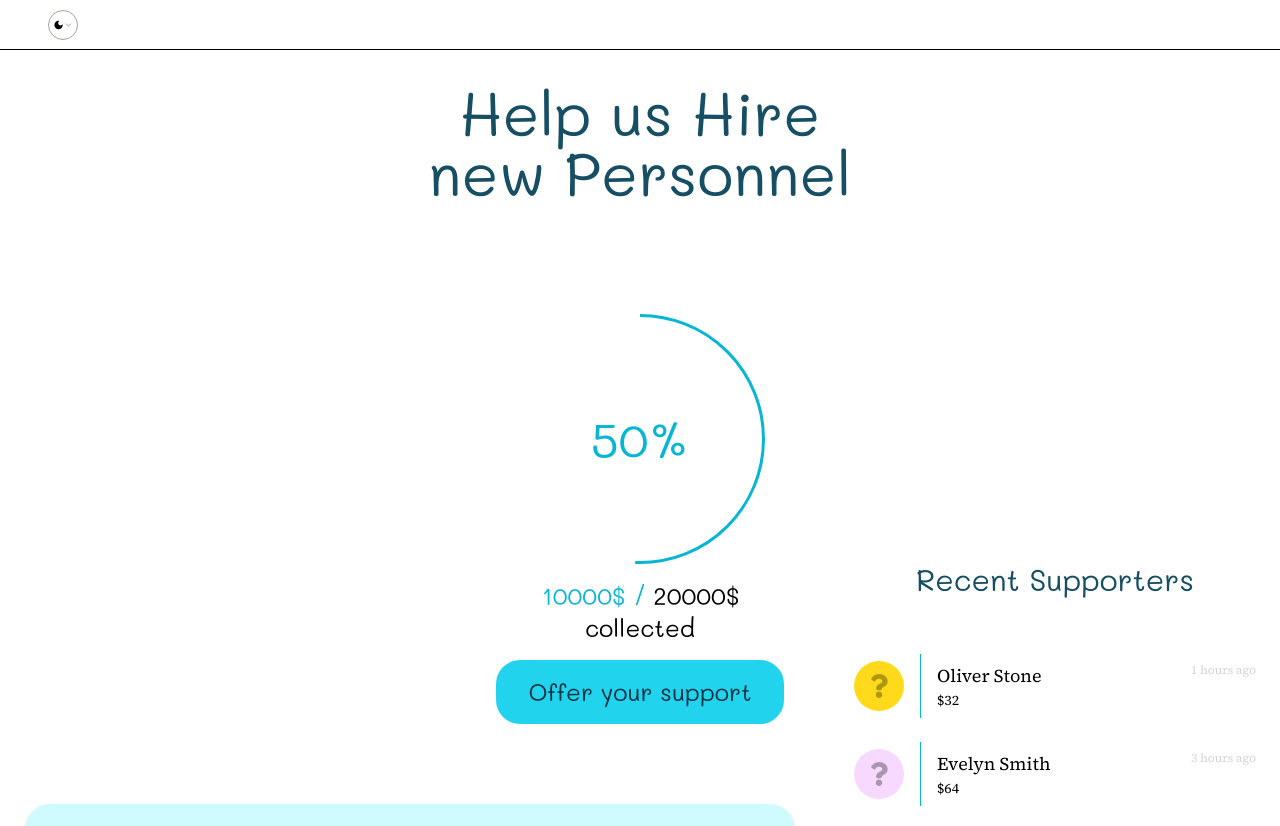
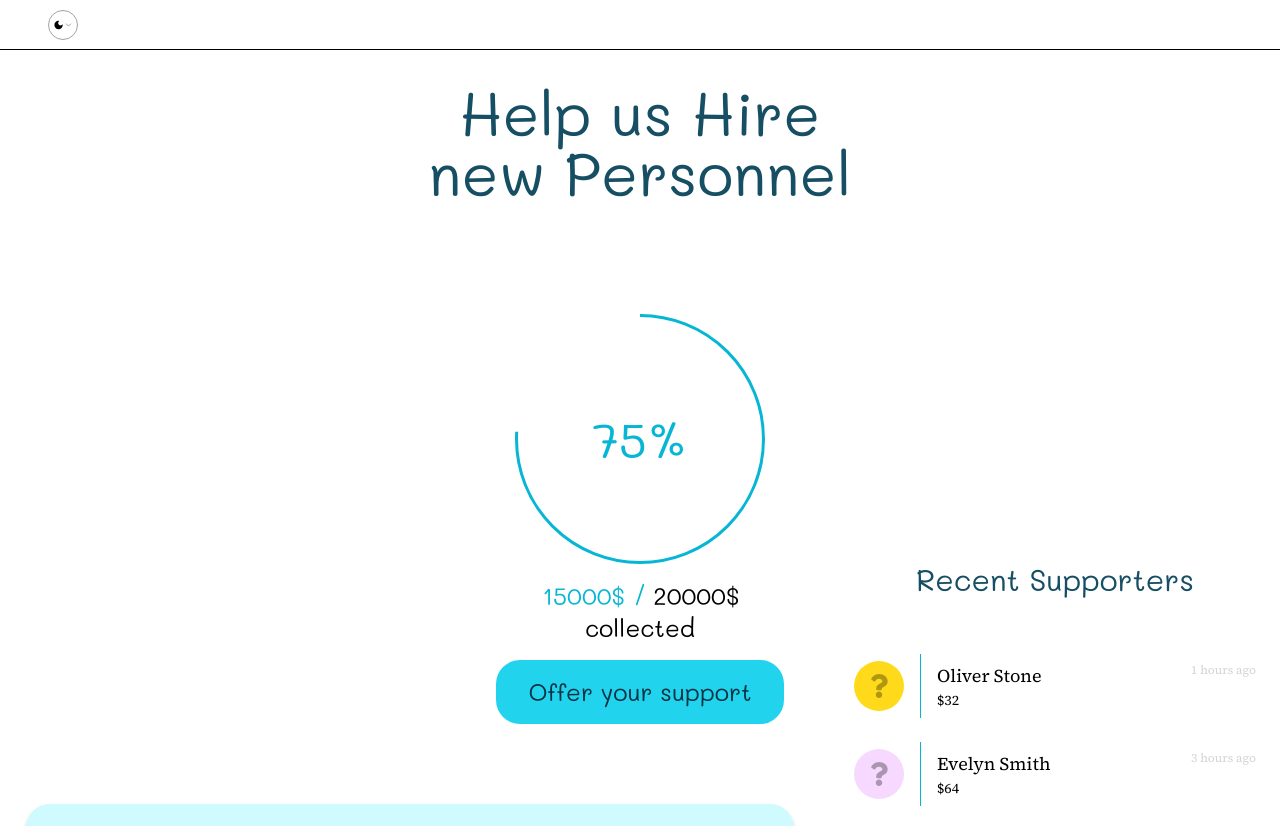
Before and after one commit to S-IR/medito-project, a Next.js app: page / in a window 1280 px wide. Shown: the top 826 px of the page. Built offline with nearby package versions, Linux system fonts and the light colour scheme.

Commit message:
please tell me it works x16

```diff
--- a/src/app/api/mock/metadata/route.ts
+++ b/src/app/api/mock/metadata/route.ts
@@ -12,7 +12,7 @@ export const runtime = 'edge'
  */
 export async function GET(request: NextRequest) {
 
-    const gathered = 10000
+    const gathered = 15000
     const target = 20000
   return new Response(JSON.stringify({ gathered, target}))
 }
--- a/src/components/homepage/DonationProgress.tsx
+++ b/src/components/homepage/DonationProgress.tsx
@@ -48,7 +48,7 @@ const DonationProgress = () => {
     console.log('donationMetadata.gathered', donationMetadata.gathered, "donationMetadata.target", donationMetadata.target, "equation", Math.max(1, donationMetadata.gathered) / donationMetadata.target);
 
     animationAPI.start({
-      progress: Math.max(1, donationMetadata.gathered) / donationMetadata.target,
+      progress: donationMetadata.gathered / donationMetadata.target,
       opacity: 1,
     })
   }, [donationMetadata])
```
